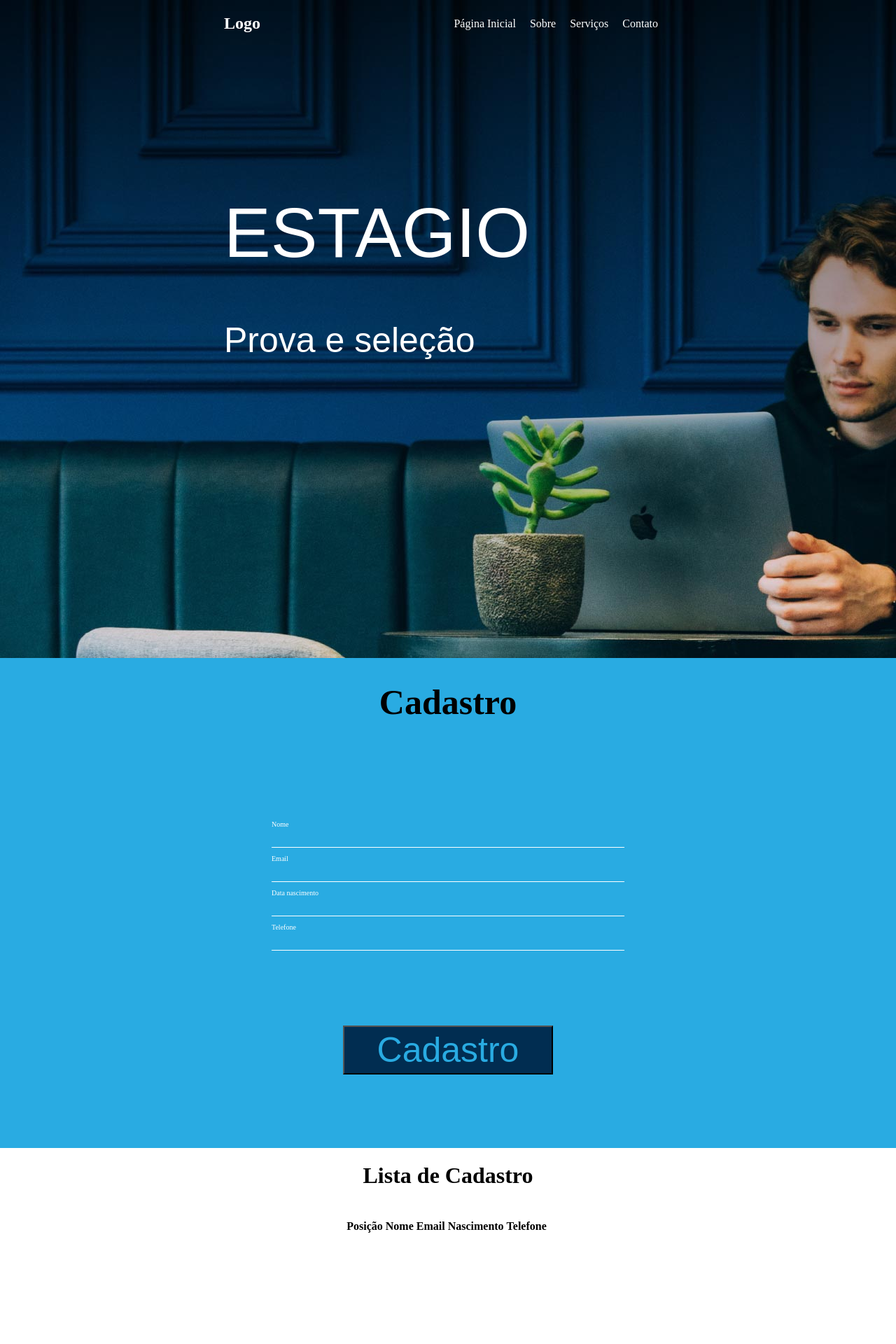
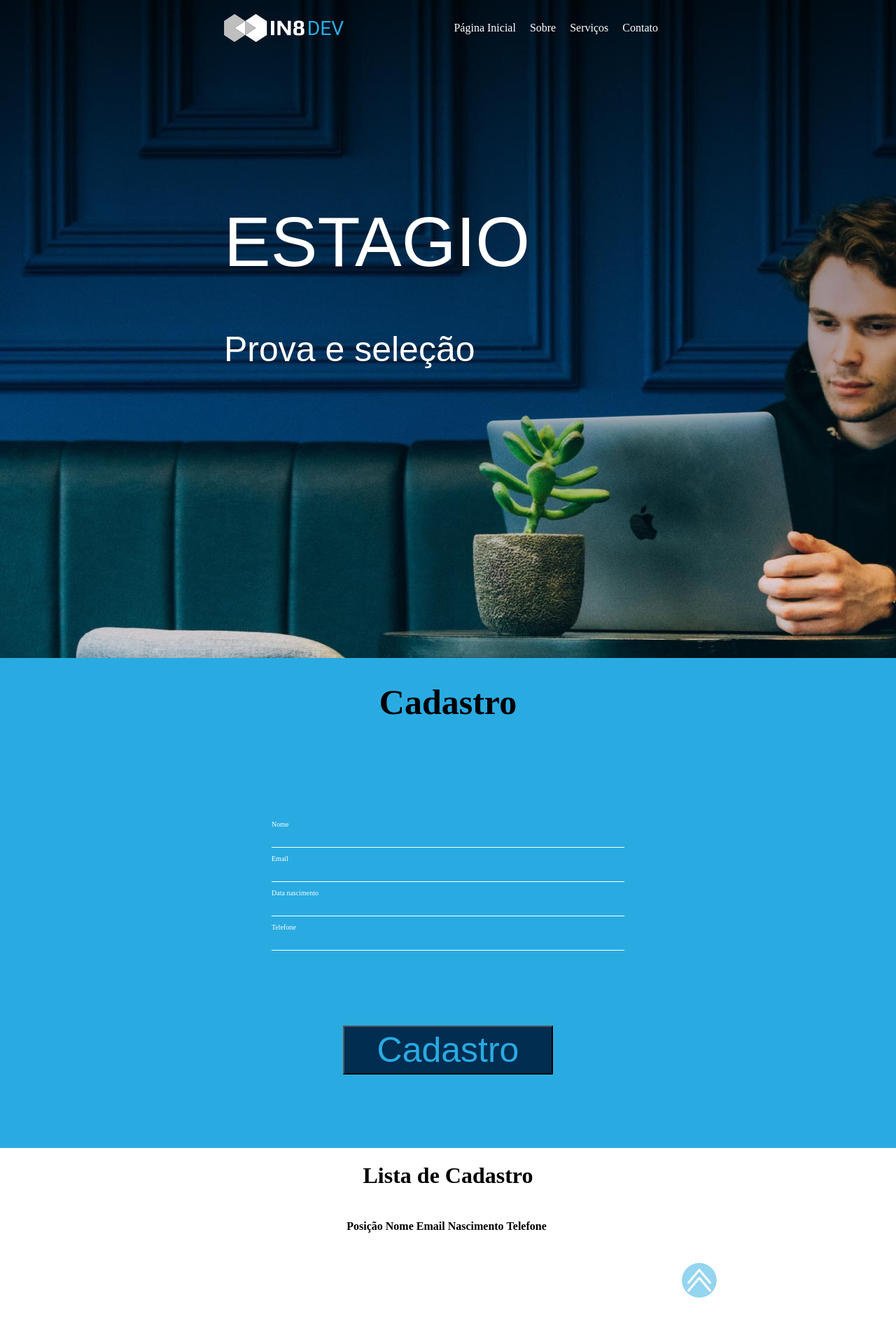
Before and after one commit to karasucyber/in8, a Next.js app: page / in a window 1280 px wide. Shown: the top 1920 px of the page at 70% size. Built offline with nearby package versions, Linux system fonts and the light colour scheme.

Commit message:
'Topo' - particularmente, não entendi, haha. O nome da imagem é 'Topo', então eu deduzi que seria para voltar ao início, porém preferi adicionar algo novo como 'Deletar' e 'Editar', afinal, é CRUD, então precisa dessas funções. Eu não os vi no layout.

```diff
--- a/Componentes/Button.tsx
+++ /dev/null
@@ -1,63 +0,0 @@
-import React, { useState } from "react";
-import styled from "styled-components";
-import { dummyCadastrolist } from "./CRUD/TypeCadastro";
-
-const CadastroItem = styled.div`
-  display: flex;
-  align-items: center;
-  justify-content: space-between;
-  margin-bottom: 10px;
-`;
-
-const Icon = styled.span`
-  cursor: pointer;
-  opacity: 0.5; /* Deixando o texto transparente */
-`;
-
-const Buttons = styled.div<{ visible: boolean }>`
-  display: ${(props) => (props.visible ? "flex" : "none")};
-`;
-
-const Button = styled.input`
-  margin-right: 5px;
-`;
-
-const ButtonContainer = styled.div`
-  position: absolute;
-  top: 10px;
-  right: 10px;
-`;
-
-const Button1 = () => {
-  const [buttonsVisible, setButtonsVisible] = useState(false);
-
-  const toggleButtons = () => {
-    setButtonsVisible(!buttonsVisible);
-  };
-
-  const toggleAllButtons = () => {
-    setButtonsVisible(!buttonsVisible);
-  };
-
-  return (
-    <div>
-      <ButtonContainer>
-        <button onClick={toggleAllButtons}>
-        </button>
-      </ButtonContainer>
-      {dummyCadastrolist.map((cadastro, index) => (
-        <CadastroItem key={cadastro.id}>
-          <Icon onClick={toggleButtons}>Ícone</Icon>
-          <Buttons visible={buttonsVisible}>
-            <Button type="button" value="View"></Button>
-            <Button type="button" value="Edit"></Button>
-            <Button type="button" value="Delete"></Button>
-
-          </Buttons>
-        </CadastroItem>
-      ))}
-    </div>
-  );
-};
-
-export default Button1;
--- a/Componentes/Footer.tsx
+++ b/Componentes/Footer.tsx
@@ -6,8 +6,8 @@ export const Footer = () => {
      <ContainerFoooter>
        <h2>Fulano Beltrano de Oliveira da Silva</h2>
        <h2>Fulano@gmail.com</h2>
-       <h2>(31)9 9666-1111</h2>
-       <h2>Fuldade de Belo Horizonte</h2>
+       <h2>(31) 9 9666-1111</h2>
+       <h2>Faculdade de Belo Horizonte</h2>
     </ContainerFoooter>)
 }
 
--- a/Componentes/Navbar.tsx
+++ b/Componentes/Navbar.tsx
@@ -14,8 +14,10 @@ const NavbarContent = styled.div({
   alignItems: 'center',
 });
 
-const NavbarTitle = styled.h1({
-  margin: '0',
+const NavbarTitle = styled.div({
+  background: "url(logo-in8-dev.svg)",
+  width: "171px",
+  height: "40px",
 });
 
 const NavbarMenu = styled.ul({
@@ -66,7 +68,7 @@ const Navbar = () => {
   return (
     <NavbarContainer>
       <NavbarContent>
-        <NavbarTitle>Logo</NavbarTitle>
+        <NavbarTitle/>
         <NavbarToggle onClick={() => toggleMenu()}>
           <FaBars />
         </NavbarToggle>
--- a/Componentes/Parte3.tsx
+++ b/Componentes/Parte3.tsx
@@ -1,19 +1,67 @@
-import React from "react";
 import { Container3, ContainerCadastrados, ContainerTitulo } from "./Styled";
 import { TypeCadastro } from "./CRUD/TypeCadastro";
-import Button1 from "./Button";
+import React, { useState } from "react";
+import styled from "styled-components";
+import { dummyCadastrolist } from "./CRUD/TypeCadastro";
 
 type Props = {
     list: TypeCadastro[]
 }
 
+const CadastroItem = styled.div`
+  display: flex;
+  align-items: center;
+  justify-content: space-between;
+  margin-bottom: 10px;
+`;
 
-const Parte3 = (props : Props ) => {
+const Icon = styled.span`
+  cursor: pointer;
+  opacity: 0.5; /* Deixando o texto transparente */
+`;
+
+const Buttons = styled.div<{ visible: boolean }>`
+  display: ${(props) => (props.visible ? "flex" : "none")};
+`;
+
+const Button = styled.button({
+ background: "url(topo-pag.svg)",
+ borderRadius: "50px",
+ width:"50px",
+ height: "50px",
+ border: "none",
+})
+const ButtonContainer = styled.div({
+    position: "fixed",
+    background: "red"
+})
+
+
+const ContainerTopo = styled.div({
+    display: 'flex',
+    justifyContent: 'flex-end',
+    alignItems: 'flex-end',
+    height: "10%",
+    width: "80%",
+});
+
+
+const Parte3 = (props: Props) => {
     const { list } = props;
+    const [buttonsVisible, setButtonsVisible] = useState(false);
 
-    return(
+    const toggleButtons = () => {
+        setButtonsVisible(!buttonsVisible);
+    };
+
+    const toggleAllButtons = () => {
+        setButtonsVisible(!buttonsVisible);
+    };
+
+    return (
+     <>
         <Container3>
-            <ContainerTitulo>
+        <ContainerTitulo>
                 <h1> Lista de Cadastro </h1>
             </ContainerTitulo>
             <ContainerCadastrados>
@@ -37,16 +85,32 @@ const Parte3 = (props : Props ) => {
                                 <td>{cadastro.dataNascimento}</td>
                                 <td>{cadastro.telefone}</td>
                                 <td>
-                                  <Button1></Button1>
-
+                                    <div>
+                                        <ButtonContainer>
+                                            <button onClick={toggleAllButtons}>
+                                            </button>
+                                        </ButtonContainer>
+                                        {dummyCadastrolist.map((cadastro, index) => (
+                                            <CadastroItem key={cadastro.id}>
+                                                <Icon onClick={toggleButtons}></Icon>
+                                                <Buttons visible={buttonsVisible}>
+                                                    <input type="button" value="Edit"></input>
+                                                    <input type="button" value="Delete"></input>
+                                                </Buttons>
+                                            </CadastroItem>
+                                        ))}
+                                    </div>
                                 </td>
                             </tr>
                         ))}
                     </tbody>
                 </table>
             </ContainerCadastrados>
-
+            <ContainerTopo>
+         <Button onClick={toggleAllButtons} />
+        </ContainerTopo>
         </Container3>
+       </>
     );
 }
 
--- a/Componentes/Styled.tsx
+++ b/Componentes/Styled.tsx
@@ -116,7 +116,6 @@ export const Titulo2 = styled.h1({
 export const Container3 = styled.div({
     display: "flex",
     flexDirection: "column",
-    alignItems: "center",
     width: "100%",
     height: "700px",
     background: "",
@@ -144,6 +143,7 @@ export const ContainerFoooter = styled.div({
     margin: "0px",
     padding: "0px",
     flexDirection: "column",
+    color: "white",
     '@media only screen and (max-width: 780px)': {
         height: '334px', // Ajuste a altura para dispositivos móveis
         backgroundImage: `url('/rodape-mobile.jpg')`,
@@ -159,8 +159,9 @@ export const ContainerFoooter = styled.div({
 })
 /*Geral*/
 export const ContainerTitulo = styled.div({
-
-
+ display: "flex",
+    justifyContent: "center",
+    width: "100%",
 
 
 })
```
Also changed, not shown: public/logo-in8-dev.svg (added).
